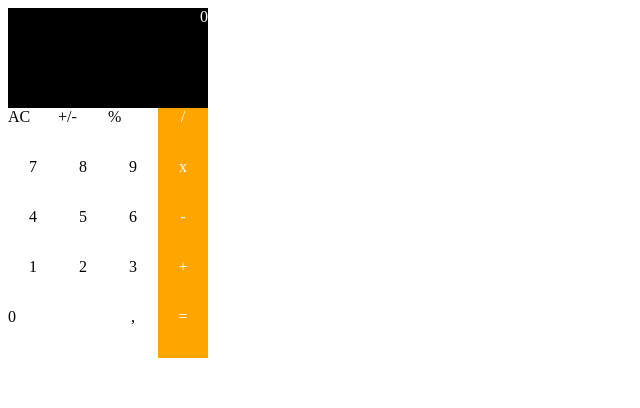
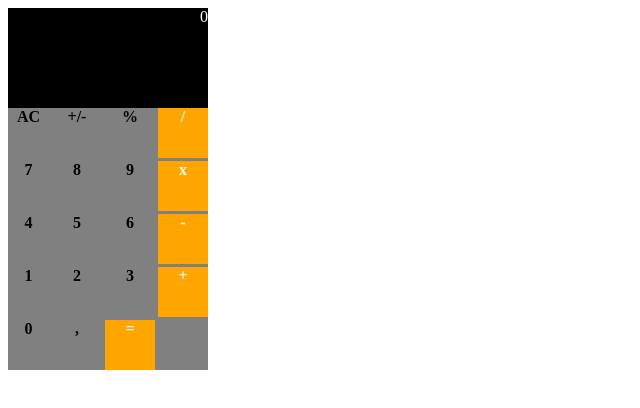
Before and after one commit to FactaLearn/facta-calculator, a React app: page / in a window 1280 px wide. Shown: the whole page, without its empty margins (0-640 px from the left). Built offline with nearby package versions, Linux system fonts and the light colour scheme.

Commit message:
add grid css

```diff
--- a/src/Calculator.css
+++ b/src/Calculator.css
@@ -9,25 +9,6 @@
   left: 0px;
 }
 
-.digitButton {
-
-  text-align: center;
-  color: black;
-  background-color: white;
-  width: 50px;
-  height: 50px;
-  position: right;
-
-}
-
-.operationButton {
-  text-align: center;
-  color: white;
-  background-color: orange;
-  width: 50px;
-  height: 50px;
-}
-
 .display {
   height: 100px;
   text-align: right;
@@ -35,55 +16,22 @@
   background-color: black;
 }
 
-.topButton {
-  height: 50px;
-  width: 50px;
-  background: white;
-}
+.container{
+  display: grid;
+  text-align: center;
+  font-weight:bold;
+  background-color: gray;
+  grid-template-columns: auto 50px 50px 50px;
+  grid-template-rows: 50px 50px 50px 50px 50px;
+  grid-gap: 3px;
 
-.rightRow {
-  position: absolute;
-  top: 100px;
-  left: 150px;
-}
-
-.firstRow {
-  display: inline-flex;
-  position: absolute;
-  top: 100px;
 }
 
 
-.secondRow {
-  display:inline-flex;
-  position: absolute;
-  float: right;
-  top: 150px;
-}
-
-.thirdRow{
-  display: inline-flex;
-  position: absolute;
-  top: 200px;
-
-}
-
-.fourthRow{
-  display: inline-flex;
-  position: absolute;
-  top: 250px;
-  border-top: black;
-  border-width: 10px;
-}
-
-.lastRow{
-  display: inline-flex;
-  position: absolute;
-  top: 300px;
+.rightButton {
+  background-color: orange;
+  color: white;
 }
 
 .doubleButton {
-  background-color: white;
-  text-align: left;
-  width: 100px;
 }
--- a/src/Calculator.js
+++ b/src/Calculator.js
@@ -18,43 +18,28 @@ class Calculator extends Component {
           {displayValue}
         </div>
 
-        <div className="firstRow">
+        <div className="container">
           <div className="topButton">AC</div>
           <div className="topButton">+/-</div>
           <div className="topButton">%</div>
-        </div>
-
-        <div className="secondRow">
+          <div className="rightButton">/</div>
           <div className="digitButton">7</div>
           <div className="digitButton">8</div>
           <div className="digitButton">9</div>
-          <div className="operationButton">/</div>
-        </div>
-
-        <div className="thirdRow">
+          <div className="rightButton">x</div>
           <div className="digitButton">4</div>
           <div className="digitButton">5</div>
           <div className="digitButton">6</div>
-        </div>
-
-        <div className="rightRow">
-          <div className="operationButton">/</div>
-          <div className="operationButton">x</div>
-          <div className="operationButton">-</div>
-          <div className="operationButton">+</div>
-          <div className="operationButton">=</div>
-        </div>
-
-        <div className="fourthRow">
+          <div className="rightButton">-</div>
           <div className="digitButton">1</div>
           <div className="digitButton">2</div>
           <div className="digitButton">3</div>
+          <div className="rightButton">+</div>
+          <div className="doubleButton">0</div>
+          <div className="digitButton">,</div>
+          <div className="rightButton">=</div>
         </div>
 
-        <div className="lastRow">
-          <div className="doubleButton">0</div>
-          <div className="digitButton">,</div>
-        </div>
 
       </div>
     );
```
